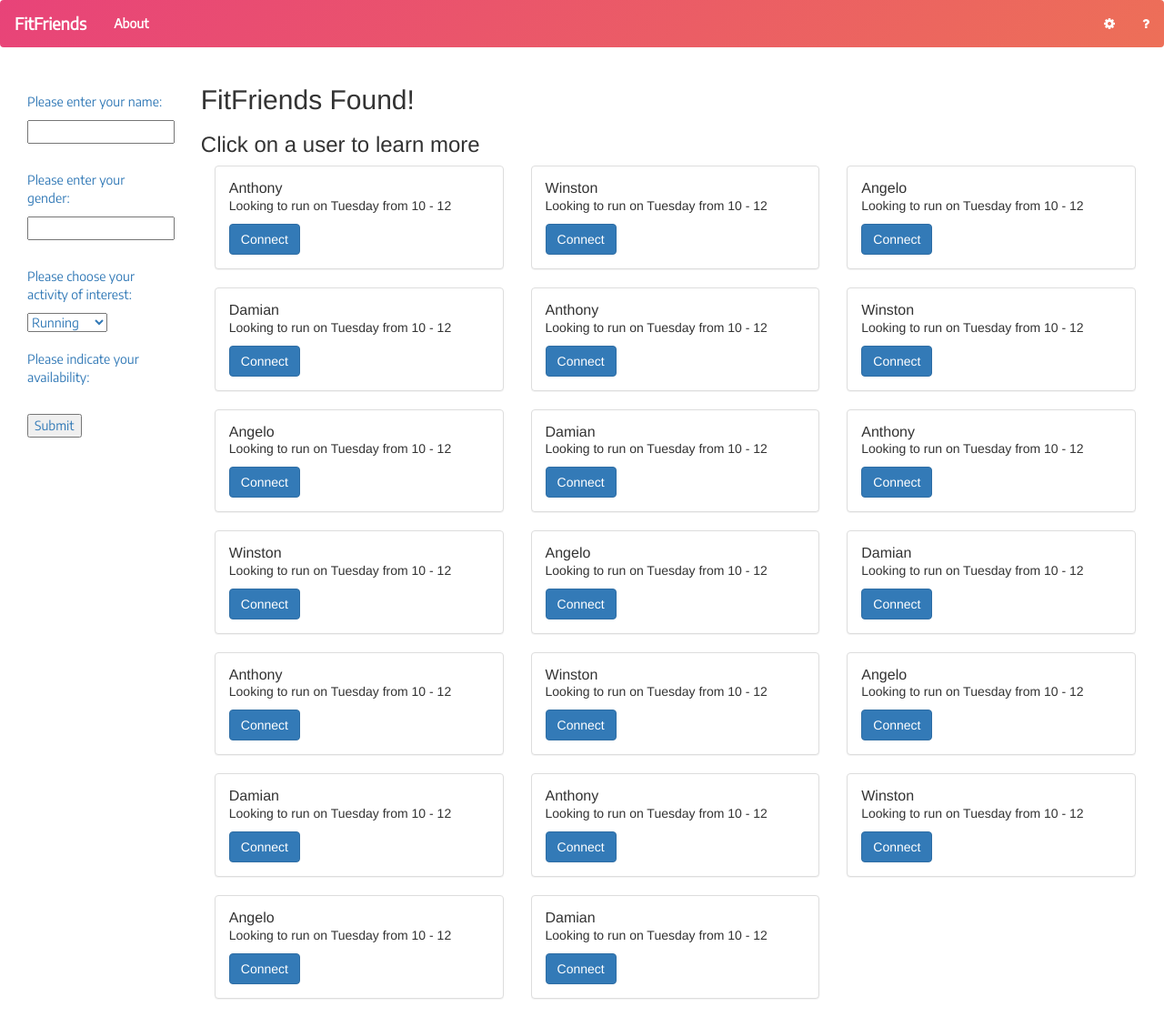
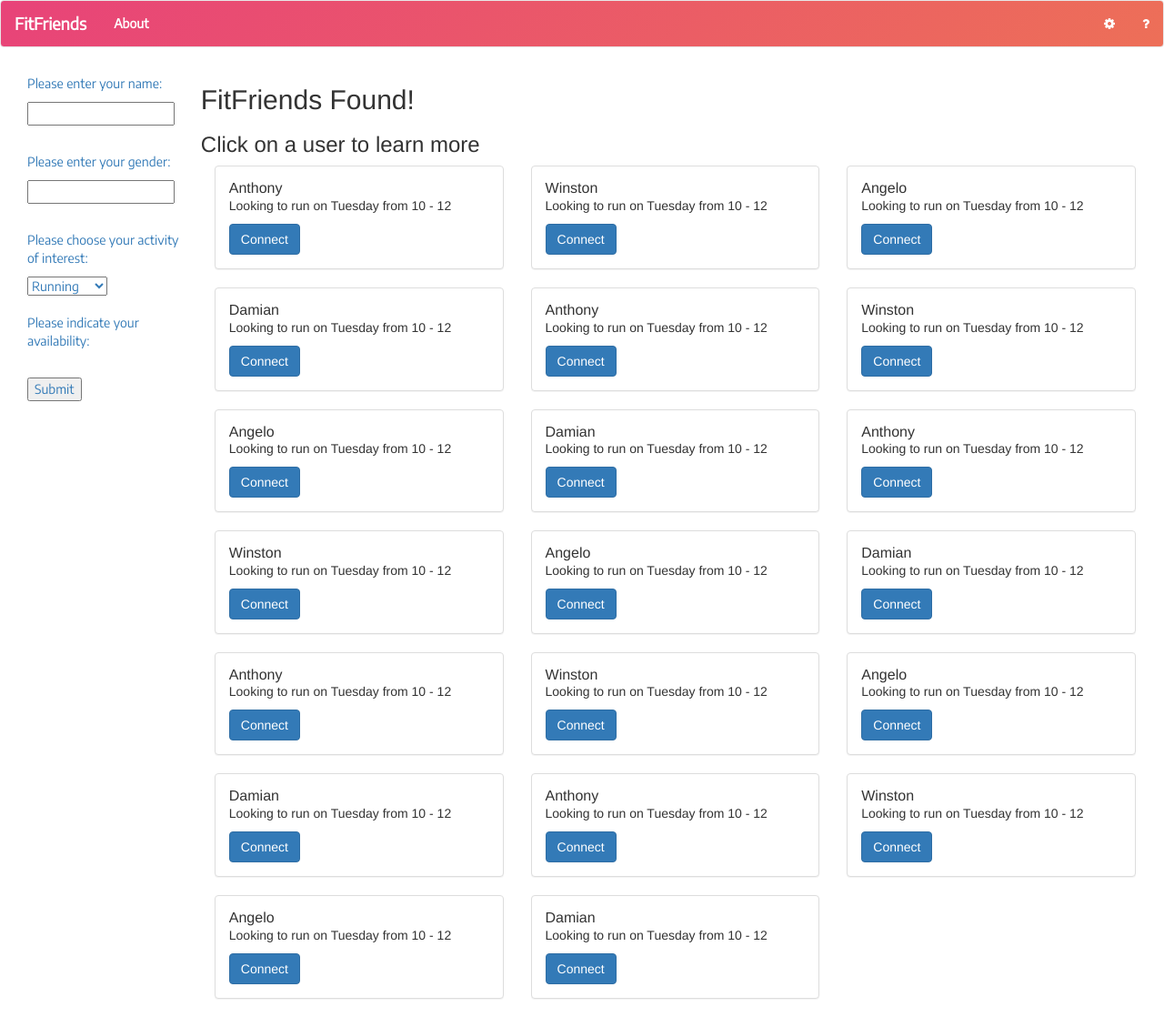
Before and after one commit to winstonlan/FitFriends, a plain HTML site: page index.html in a window 1280 px wide. Shown: the whole page at 91% size. Drawn offline with nearby package versions, Linux system fonts and the light colour scheme.

Commit message:
changed text formatting, anthony fixed highlight issue on top bar

```diff
--- a/css/style.css
+++ b/css/style.css
@@ -13,11 +13,11 @@
 
 .sidenav {
     font-family: 'Encode Sans', sans-serif;
+    width:200px;
 }
 
 .fixed {position: fixed; top: 0; }
 
-ul.nav a:hover { background-color: white !important; }
 
 .main {
     margin-left: 140px; /* Same width as the sidebar + left position in px */
--- a/index.html
+++ b/index.html
@@ -22,7 +22,7 @@
     <script src="https://maxcdn.bootstrapcdn.com/bootstrap/3.3.7/js/bootstrap.min.js"></script>
   </head>
 
-  <nav class="navbar navbar-color head_font">
+  <nav class="navbar navbar-color head_font navbar-default">
     <div class="container-fluid">
       <div class="navbar-header">
         <a class="navbar-brand" href="frontpage.html"><font color = "white">FitFriends</font></a>
@@ -31,8 +31,8 @@
         <li><a href="#"><font color="white">About</font><font></a></li>
       </ul>
       <ul class = "nav navbar-nav navbar-right">
-        <li><a href = "#setting"><i class="fa fa-cog" style="color:white;"></i></a>
-          <li><a href = "question"><i class="fa fa-question" style="color:white;"></i>
+        <li><a href = "#setting"><i class="fa fa-cog" style="color:white;"></a></i>
+          <li><a href = "question"><i class="fa fa-question" style="color:white;"></i></a></li>
         </li>
       </ul>
     </div>
--- a/js/index.js
+++ b/js/index.js
@@ -6,6 +6,7 @@ $(function () {
       var y = $(this).scrollTop();
       if (y >= top) {
         sidenav.addClass('fixed');
+        // sidenav.addClass('col-sm-2')
       } else {
         sidenav.removeClass('fixed');
       }
```
